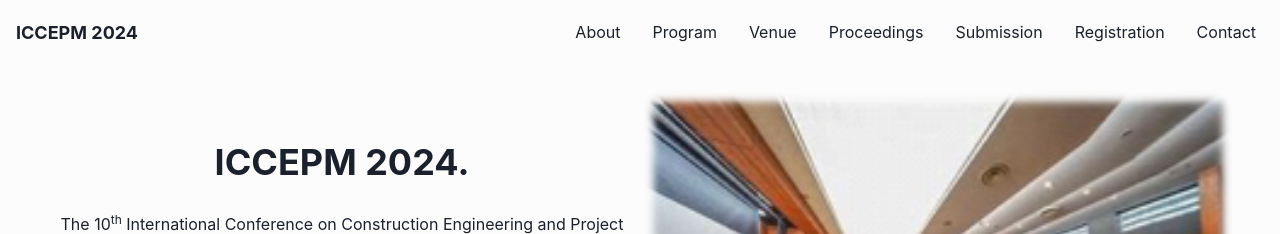
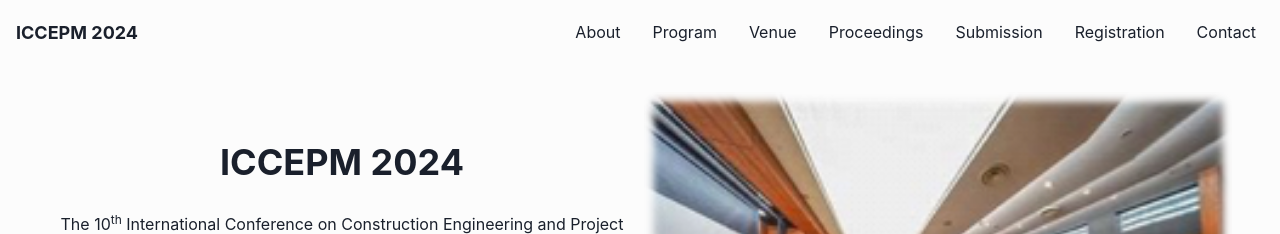
Before and after one commit to ktaroabobon/iccepm2024, a React (Create React App) app: page / in a window 1280 px wide. Shown: the top 234 px of the page. Built offline with nearby package versions, Linux system fonts and the light colour scheme.

Commit message:
update: About page

```diff
--- a/src/pages/Home.tsx
+++ b/src/pages/Home.tsx
@@ -51,7 +51,7 @@ export const Home: React.FC = () => {
               >
                 <VStack>
                   <Heading as="h1" size="xl" mb={5} textAlign={"center"}>
-                    ICCEPM 2024.
+                    ICCEPM 2024
                   </Heading>
                   <Text as="h2" size="lg" mb={5} textAlign={"center"}>
                     The 10<Text as={"sup"}>th</Text> International Conference on
```
